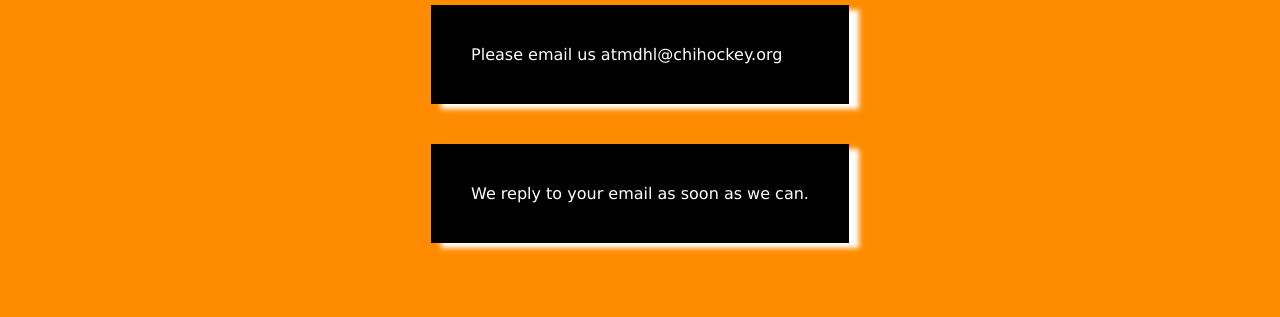
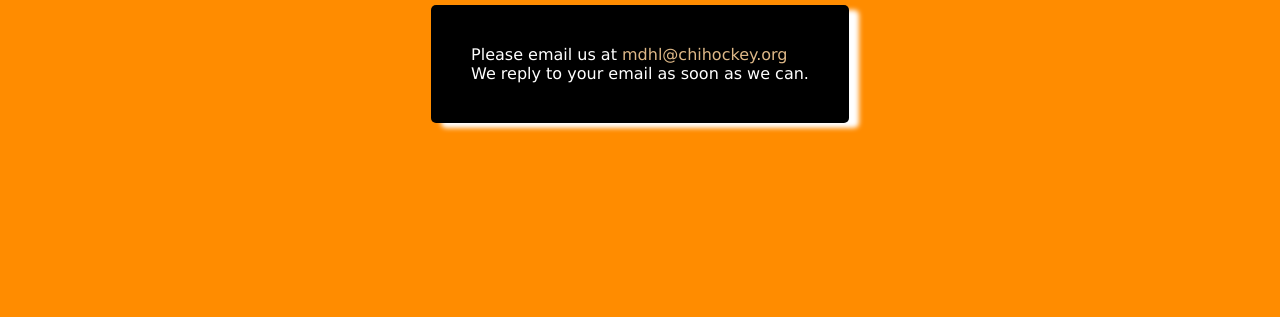
Before and after one commit to kari36/Hockey, a plain HTML site: page contact.html in a window 1280 px wide. Shown: the part 623-940 px from the top of the page. Drawn offline with Linux system fonts and the light colour scheme.

Commit message:
cambios contact

```diff
--- a/contact.html
+++ b/contact.html
@@ -30,8 +30,7 @@
         <div class="contact">
             <h2>Contact</h2>
             <div class="mailto">
-                <p>Please email us at <a href="mailto:mdhl@chihockey.org.">mdhl@chihockey.org</a></p>
-                <p>We reply to your email as soon as we can.</p>
+                <p>Please email us at <a href=" mailto:mdhl@chihockey.org.">mdhl@chihockey.org</a> <br> We reply to your email as soon as we can.</p>
             </div>
 
         </div>
--- a/style.css
+++ b/style.css
@@ -121,16 +121,19 @@ padding: 5vh;
 color: white;
 background-color: black;
 box-shadow: 10px 5px 5px white;
+border-radius: 5px;
+display: inline-block;
 }
 
 .mailto a {
     text-decoration: none;
-    color: white;
+    color: burlywood;
+    display: inline-block;
 }
 
 .mailto a:hover {
-    color: white;
-    background-color: crimson;
+    color: aliceblue ;
+    background-color: orangered;
 }
 footer{
     width: 100%;
```
